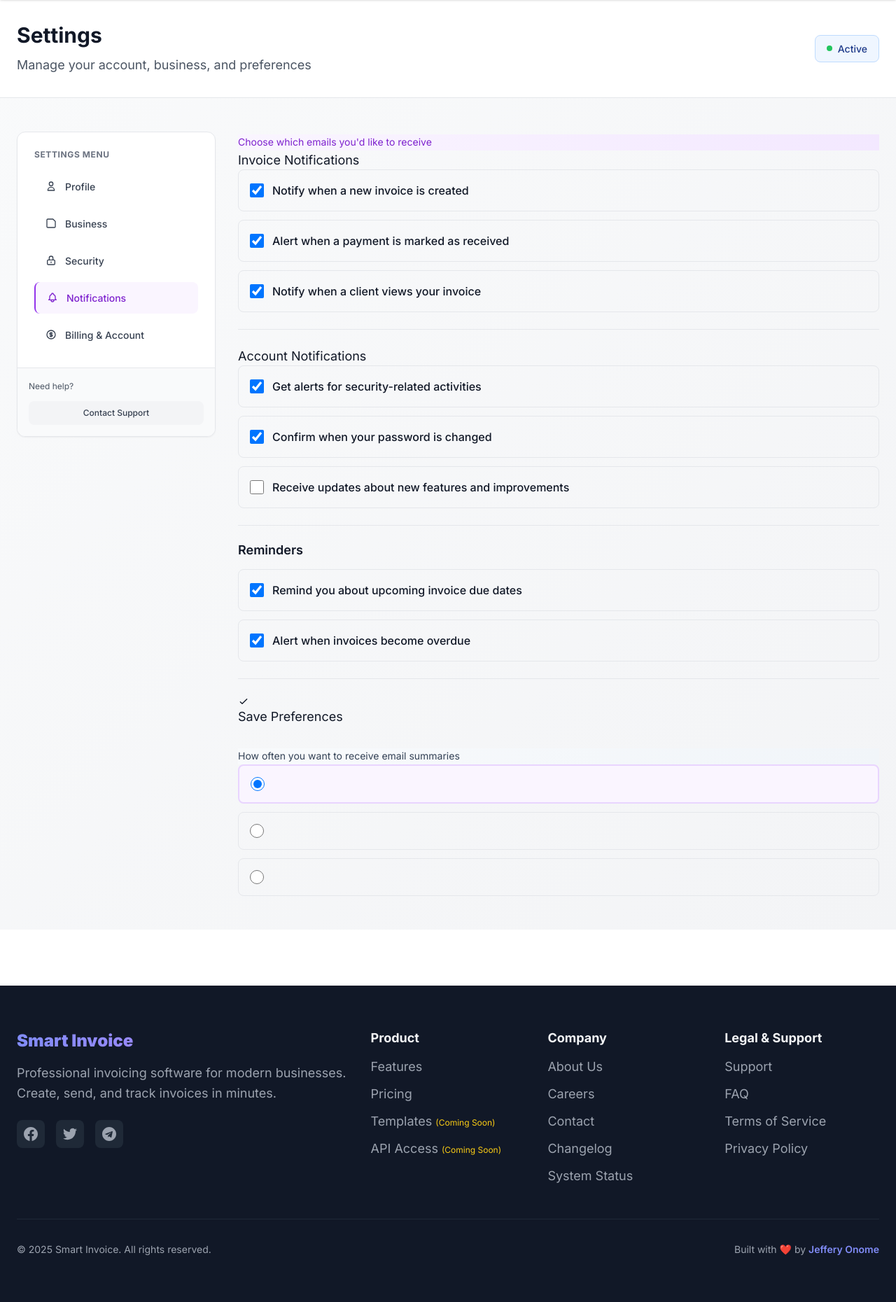
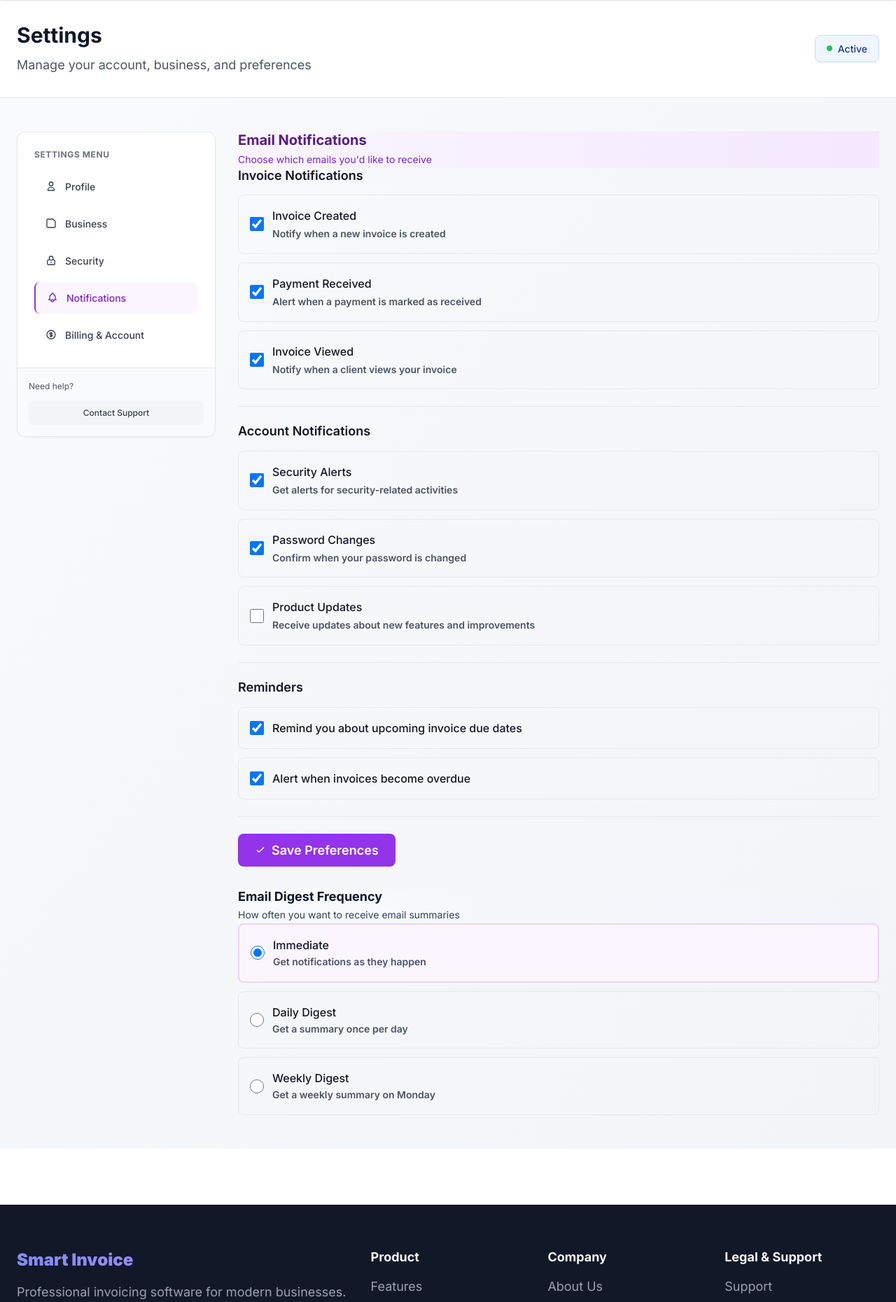
Before and after one commit to goldenjeffempire/smart-invoice-main, a Django app: page /settings/notifications/ in a window 1280 px wide. Shown: the part 75-1935 px from the top of the page at 70% size. Run offline with Django 5.2, Linux system fonts and the light colour scheme; the visitor is signed in with stand-in values (Sample User, id 1); parts of the project's set-up code (start-up, migrations or seed data) failed here and were passed over.

Commit message:
Fix errors in invoice and settings pages and improve user experience
Fixes syntax errors in `invoices/views.py` related to malformed `# type: ignore` comments, resolving Internal Server Errors. Updates various HTML templates across settings pages to correct display issues and improve clarity. Removes a quantitative claim from `careers.html`.

Replit-Commit-Author: Agent
Replit-Commit-Session-Id: ae7bc256-e59a-4828-9561-2ae70c6cf5f4
Replit-Commit-Checkpoint-Type: intermediate_checkpoint
Replit-Commit-Event-Id: 78a2b77e-0fa2-48bc-b9bd-abd777d2785c
Replit-Commit-Screenshot-Url: https://storage.googleapis.com/screenshot-production-us-central1/d7ac7e59-14b2-4351-8c31-ecb17743198e/ae7bc256-e59a-4828-9561-2ae70c6cf5f4/zVpKz9z

```diff
--- a/invoices/views.py
+++ b/invoices/views.py
@@ -513,7 +513,7 @@ def settings_billing(request):
     from django.db.models import Count, Q
 
     # Get invoice statistics for user
-    invoices = Invoice.objects.filter  # type: ignore(user=request.user)
+    invoices = Invoice.objects.filter(user=request.user)  # type: ignore
     invoice_count = invoices.filter(invoice_date__month=datetime.now().month).count()
     paid_invoices = invoices.filter(status='paid').count()
 
@@ -605,7 +605,7 @@ def admin_dashboard(request):
     total_invoices = Invoice.objects.count()
 
     # Optimize query with prefetch_related to avoid N+1
-    paid_invoices_qs = Invoice.objects.filter  # type: ignore(status="paid").prefetch_related('line_items')
+    paid_invoices_qs = Invoice.objects.filter(status="paid").prefetch_related('line_items')  # type: ignore
     total_revenue = sum(inv.total for inv in paid_invoices_qs) if paid_invoices_qs.exists() else Decimal("0")
     paid_invoices = paid_invoices_qs.count()
     paid_rate = (paid_invoices / total_invoices * 100) if total_invoices > 0 else 0
@@ -657,7 +657,7 @@ def profile(request):
 @login_required
 def invoice_templates(request):
     """Manage invoice templates."""
-    templates = InvoiceTemplate.objects.filter  # type: ignore(user=request.user)
+    templates = InvoiceTemplate.objects.filter(user=request.user)  # type: ignore
 
     if request.method == "POST":
         form = InvoiceTemplateForm(request.POST)
@@ -688,7 +688,7 @@ def delete_template(request, template_id):
 @login_required
 def recurring_invoices(request):
     """Manage recurring invoices."""
-    recurring = RecurringInvoice.objects.filter  # type: ignore(user=request.user)
+    recurring = RecurringInvoice.objects.filter(user=request.user)  # type: ignore
 
     if request.method == "POST":
         form = RecurringInvoiceForm(request.POST)
@@ -717,7 +717,7 @@ def bulk_export(request):
         messages.error(request, "Please select at least one invoice.")
         return redirect("dashboard")
 
-    invoices = Invoice.objects.filter  # type: ignore(id__in=invoice_ids, user=request.user).prefetch_related('line_items')
+    invoices = Invoice.objects.filter(id__in=invoice_ids, user=request.user).prefetch_related('line_items')  # type: ignore
 
     if export_format == 'csv':
         csv_data = InvoiceExport.export_to_csv(invoices)
@@ -744,7 +744,7 @@ def bulk_delete(request):
     if request.method == "POST":
         invoice_ids = request.POST.getlist('invoice_ids')
         if invoice_ids:
-            deleted_count, _ = Invoice.objects.filter  # type: ignore(id__in=invoice_ids, user=request.user).delete()
+            deleted_count, _ = Invoice.objects.filter(id__in=invoice_ids, user=request.user).delete()  # type: ignore
             messages.success(request, f"Deleted {deleted_count} invoice(s).")
         return redirect("dashboard")
     return redirect("dashboard")
--- a/templates/pages/careers.html
+++ b/templates/pages/careers.html
@@ -50,7 +50,7 @@
                 <div class="w-20 h-20 bg-gradient-to-br from-yellow-500 to-orange-600 rounded-2xl mx-auto mb-6 flex items-center justify-center text-4xl shadow-lg group-hover:scale-110 transition-transform">🎯</div>
                 <h3 class="text-2xl font-bold mb-4 text-gray-900">Real Impact</h3>
                 <p class="text-gray-600 leading-relaxed">
-                    Your work directly impacts 10,000+ businesses worldwide. See the results of your efforts every day.
+                    Your work directly impacts businesses worldwide. See the results of your efforts every day.
                 </p>
             </div>
         </div>
--- a/templates/pages/settings-notifications.html
+++ b/templates/pages/settings-notifications.html
@@ -3,19 +3,19 @@
 {% block settings_content %}
 <!-- Notification Settings Card -->
 <div class="setting-card">
-    <div class="setting-card-header bg-gradient-to-r from-purple-50 to-purple-100
-        <h2 class="text-xl font-bold text-purple-900 Notifications</h2>
+    <div class="setting-card-header bg-gradient-to-r from-purple-50 to-purple-100">
+        <h2 class="text-xl font-bold text-purple-900">Email Notifications</h2>
         <p class="text-purple-700 text-sm mt-1">Choose which emails you'd like to receive</p>
     </div>
     <div class="setting-card-body space-y-6">
         <!-- Invoice Notifications -->
-        <div class="pb-6 border-b border-gray-200
+        <div class="pb-6 border-b border-gray-200">
             <h3 class="text-lg font-semibold text-gray-900 mb-4">Invoice Notifications</h3>
             <div class="space-y-3">
                 <label class="flex items-center gap-3 p-4 rounded-lg border border-gray-200 hover:bg-gray-50 cursor-pointer transition">
                     <input type="checkbox" checked class="w-5 h-5 rounded text-purple-600 focus:ring-2 focus:ring-purple-500">
                     <div class="flex-1">
-                        <p class="font-medium text-gray-900 Created</p>
+                        <p class="font-medium text-gray-900">Invoice Created</p>
                         <p class="text-sm text-gray-600 mt-0.5">Notify when a new invoice is created</p>
                     </div>
                 </label>
@@ -23,7 +23,7 @@
                 <label class="flex items-center gap-3 p-4 rounded-lg border border-gray-200 hover:bg-gray-50 cursor-pointer transition">
                     <input type="checkbox" checked class="w-5 h-5 rounded text-purple-600 focus:ring-2 focus:ring-purple-500">
                     <div class="flex-1">
-                        <p class="font-medium text-gray-900 Received</p>
+                        <p class="font-medium text-gray-900">Payment Received</p>
                         <p class="text-sm text-gray-600 mt-0.5">Alert when a payment is marked as received</p>
                     </div>
                 </label>
@@ -31,7 +31,7 @@
                 <label class="flex items-center gap-3 p-4 rounded-lg border border-gray-200 hover:bg-gray-50 cursor-pointer transition">
                     <input type="checkbox" checked class="w-5 h-5 rounded text-purple-600 focus:ring-2 focus:ring-purple-500">
                     <div class="flex-1">
-                        <p class="font-medium text-gray-900 Viewed</p>
+                        <p class="font-medium text-gray-900">Invoice Viewed</p>
                         <p class="text-sm text-gray-600 mt-0.5">Notify when a client views your invoice</p>
                     </div>
                 </label>
@@ -39,13 +39,13 @@
         </div>
 
         <!-- Account Notifications -->
-        <div class="pb-6 border-b border-gray-200
+        <div class="pb-6 border-b border-gray-200">
             <h3 class="text-lg font-semibold text-gray-900 mb-4">Account Notifications</h3>
             <div class="space-y-3">
                 <label class="flex items-center gap-3 p-4 rounded-lg border border-gray-200 hover:bg-gray-50 cursor-pointer transition">
                     <input type="checkbox" checked class="w-5 h-5 rounded text-purple-600 focus:ring-2 focus:ring-purple-500">
                     <div class="flex-1">
-                        <p class="font-medium text-gray-900 Alerts</p>
+                        <p class="font-medium text-gray-900">Security Alerts</p>
                         <p class="text-sm text-gray-600 mt-0.5">Get alerts for security-related activities</p>
                     </div>
                 </label>
@@ -53,7 +53,7 @@
                 <label class="flex items-center gap-3 p-4 rounded-lg border border-gray-200 hover:bg-gray-50 cursor-pointer transition">
                     <input type="checkbox" checked class="w-5 h-5 rounded text-purple-600 focus:ring-2 focus:ring-purple-500">
                     <div class="flex-1">
-                        <p class="font-medium text-gray-900 Changes</p>
+                        <p class="font-medium text-gray-900">Password Changes</p>
                         <p class="text-sm text-gray-600 mt-0.5">Confirm when your password is changed</p>
                     </div>
                 </label>
@@ -61,7 +61,7 @@
                 <label class="flex items-center gap-3 p-4 rounded-lg border border-gray-200 hover:bg-gray-50 cursor-pointer transition">
                     <input type="checkbox" class="w-5 h-5 rounded text-purple-600 focus:ring-2 focus:ring-purple-500">
                     <div class="flex-1">
-                        <p class="font-medium text-gray-900 Updates</p>
+                        <p class="font-medium text-gray-900">Product Updates</p>
                         <p class="text-sm text-gray-600 mt-0.5">Receive updates about new features and improvements</p>
                     </div>
                 </label>
@@ -91,7 +91,7 @@
         </div>
 
         <!-- Save Button -->
-        <div class="pt-6 border-t border-gray-200
+        <div class="pt-6 border-t border-gray-200">
             <button class="px-6 py-2.5 bg-purple-600 hover:bg-purple-700 text-white font-semibold rounded-lg transition-all transform hover:scale-105 active:scale-95 flex items-center gap-2">
                 <svg class="w-4 h-4" fill="none" stroke="currentColor" viewBox="0 0 24 24">
                     <path stroke-linecap="round" stroke-linejoin="round" stroke-width="2" d="M5 13l4 4L19 7" />
@@ -104,8 +104,8 @@
 
 <!-- Email Frequency -->
 <div class="setting-card mt-8">
-    <div class="setting-card-header bg-gradient-to-r from-slate-50 to-slate-100
-        <h3 class="text-lg font-bold text-slate-900 Digest Frequency</h3>
+    <div class="setting-card-header bg-gradient-to-r from-slate-50 to-slate-100">
+        <h3 class="text-lg font-bold text-slate-900">Email Digest Frequency</h3>
         <p class="text-slate-700 text-sm mt-1">How often you want to receive email summaries</p>
     </div>
     <div class="setting-card-body">
@@ -113,24 +113,24 @@
             <label class="flex items-center gap-3 p-4 rounded-lg border-2 border-purple-200 bg-purple-50 cursor-pointer">
                 <input type="radio" checked name="digest" class="w-5 h-5">
                 <div>
-                    <p class="font-medium text-gray-900
-                    <p class="text-sm text-gray-600 notifications as they happen</p>
+                    <p class="font-medium text-gray-900">Immediate</p>
+                    <p class="text-sm text-gray-600">Get notifications as they happen</p>
                 </div>
             </label>
 
             <label class="flex items-center gap-3 p-4 rounded-lg border border-gray-200 hover:bg-gray-50 cursor-pointer transition">
                 <input type="radio" name="digest" class="w-5 h-5">
                 <div>
-                    <p class="font-medium text-gray-900 Digest</p>
-                    <p class="text-sm text-gray-600 a summary once per day</p>
+                    <p class="font-medium text-gray-900">Daily Digest</p>
+                    <p class="text-sm text-gray-600">Get a summary once per day</p>
                 </div>
             </label>
 
             <label class="flex items-center gap-3 p-4 rounded-lg border border-gray-200 hover:bg-gray-50 cursor-pointer transition">
                 <input type="radio" name="digest" class="w-5 h-5">
                 <div>
-                    <p class="font-medium text-gray-900 Digest</p>
-                    <p class="text-sm text-gray-600 a weekly summary on Monday</p>
+                    <p class="font-medium text-gray-900">Weekly Digest</p>
+                    <p class="text-sm text-gray-600">Get a weekly summary on Monday</p>
                 </div>
             </label>
         </div>
```
Also changed, not shown: templates/pages/settings-billing.html (+22 -22 lines), templates/pages/settings-business.html (+14 -14 lines), templates/pages/settings-profile.html (+11 -11 lines), templates/pages/settings-security.html (+16 -16 lines).
